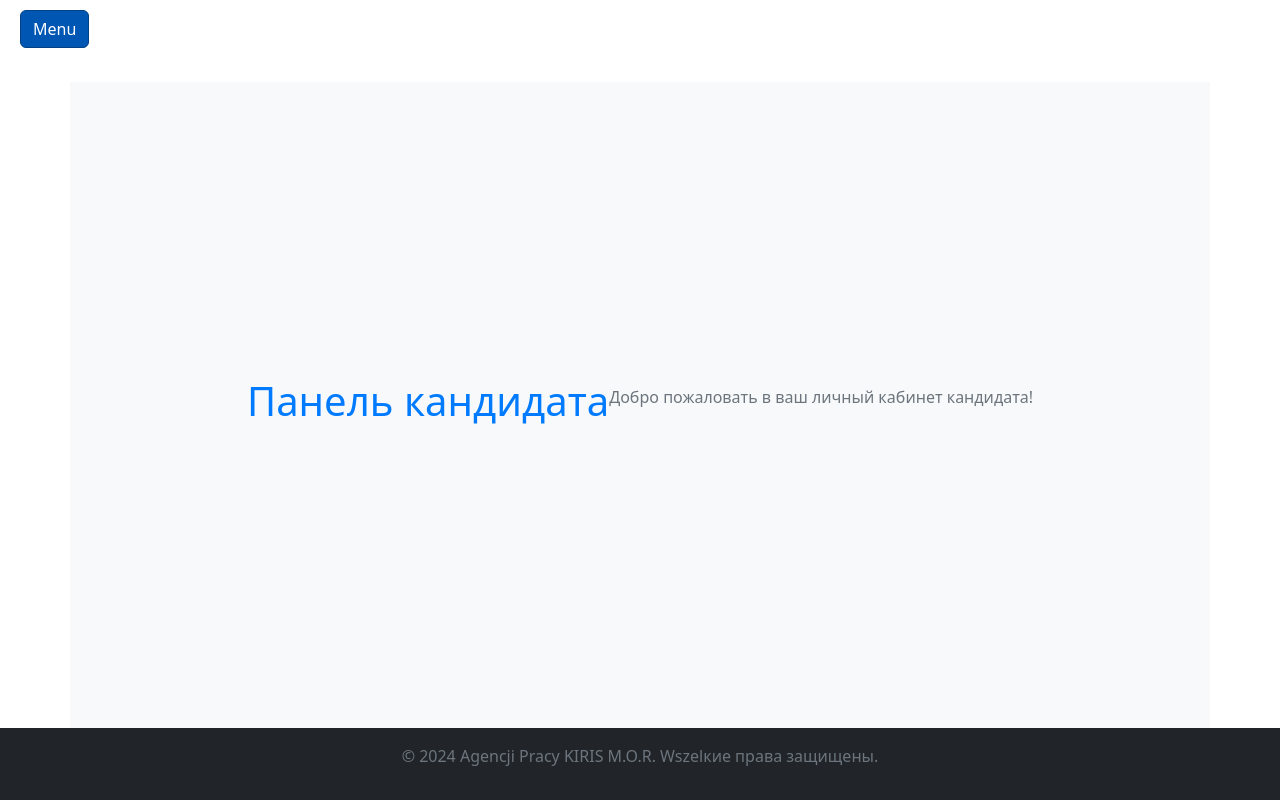
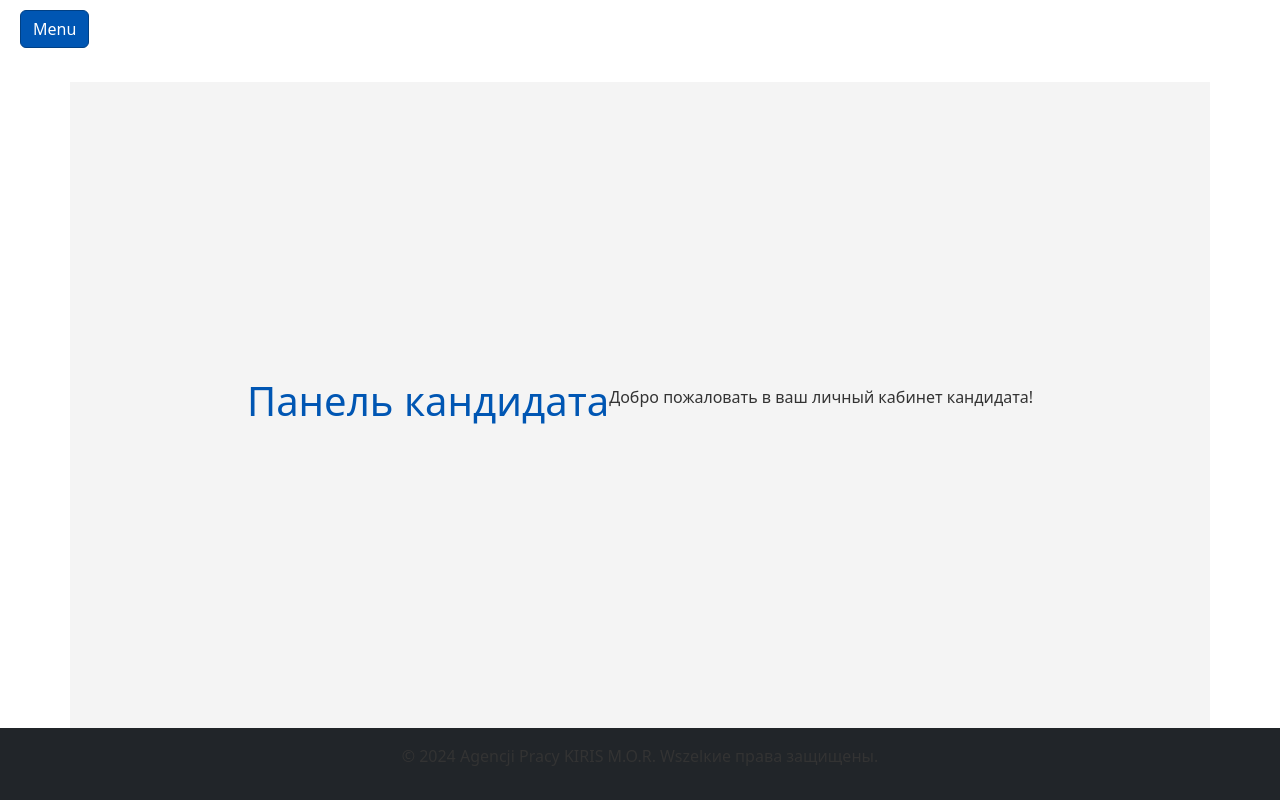
Before and after one commit to OleksandrKiris/Aplikacja-internetowa-do-rekrutacji, a Django app: template templates/dashboard/candidate_dashboard.html in a window 1280 px wide. Run offline with Django 5.2, Linux system fonts and the light colour scheme; the template is opened without the code that fills it, so the values that code supplies are empty.

Commit message:
Ulepszenie stylów CSS zgodnie z wymaganiami, dodanie dostosowanych kolorów z pliku colors.css

```diff
--- a/requests/models.py
+++ b/requests/models.py
@@ -1,5 +1,6 @@
 from django.db import models
 from django.conf import settings
+
 
 class JobRequest(models.Model):
     class RequestStatus(models.TextChoices):
--- a/static/css/accounts.css
+++ b/static/css/accounts.css
@@ -1,3 +1,5 @@
+@import url('colors.css');
+
 /* Общие стили для документа */
 html, body {
     height: 100%; /* Устанавливаем высоту всей страницы */
@@ -11,33 +13,33 @@
 
 /* Стили для шапки */
 header {
-    background-color: transparent; /* Делаем фон прозрачным */
+    background-color: var(--header-bg-color); /* Используем переменную для цвета фона */
     padding: 10px 20px;
 }
 
 /* Стилизация кнопки меню */
 .btn-primary {
-    background-color: #0056b3;
+    background-color: var(--primary-color); /* Используем переменную для основного цвета */
     border-color: #004085;
 }
 
 /* Стили для бокового меню (offcanvas) */
 .offcanvas-header {
-    background-color: #0056b3;
+    background-color: var(--primary-color); /* Используем переменную для основного цвета */
     color: white;
 }
 
 .offcanvas-body {
-    background-color: #e9ecef;
+    background-color: var(--background-color); /* Используем переменную для цвета фона */
 }
 
 .nav-link {
-    color: #007bff;
+    color: var(--text-color); /* Используем переменную для цвета текста */
     transition: color 0.3s ease;
 }
 
 .nav-link:hover {
-    color: #0056b3;
+    color: var(--primary-color); /* Используем переменную для основного цвета при наведении */
 }
 
 /* Адаптивность для малых экранов */
@@ -60,21 +62,21 @@
 /* Стили для основного содержимого */
 main {
     padding: 20px;
-    background-color: #f8f9fa; /* Светлый фон для контента */
+    background-color: var(--background-color); /* Используем переменную для цвета фона */
     flex: 1; /* Заставляет основное содержимое занимать все доступное пространство */
 }
 
 h1 {
-    color: #007bff;
+    color: var(--primary-color); /* Используем переменную для основного цвета заголовков */
 }
 
 p {
-    color: #6c757d;
+    color: var(--text-color); /* Используем переменную для цвета текста */
 }
 
 /* Стили для футера */
 footer {
-    background-color: #343a40; /* Темный фон */
+    background-color: var(--footer-bg-color); /* Используем переменную для цвета фона */
     color: white;
     text-align: center;
     padding: 20px 0; /* Подушка сверху и снизу */
--- /dev/null
+++ b/static/css/colors.css
@@ -0,0 +1,8 @@
+:root {
+    --primary-color:#0056b3; /* Ярко-синий */
+    --secondary-color: #48c78e; /* Светло-зеленый */
+    --background-color: #f4f4f4; /* Светлый серый для фонов */
+    --text-color: #333333; /* Темно-серый для текста */
+    --header-bg-color: #ffffff; /* Белый для шапок */
+    --footer-bg-color: #eaeaea; /* Светло-серый для подвала */
+}
--- a/templates/dashboard/candidate_dashboard.html
+++ b/templates/dashboard/candidate_dashboard.html
@@ -21,6 +21,11 @@
                 <button type="button" class="btn-close text-reset" data-bs-dismiss="offcanvas" aria-label="Close"></button>
             </div>
             <div class="offcanvas-body">
+                <div class="logo mb-3">
+                    <a href="{% url 'home' %}">
+                        <img src="{% static 'images/logo.png' %}" alt="KIRIS M.O.R."  class="rounded-circle "/>
+                    </a>
+                </div>
                 <ul class="nav flex-column">
                     <li class="nav-item">
                             <form action="{% url 'accounts:logout' %}" method="post">
@@ -29,7 +34,7 @@
                             </form>
                     </li>
                     <li class="nav-item"><a href="{% url 'home' %}" class="nav-link">Главная</a></li>
-                    <li class="nav-item"><a href="{% url 'candidate_profile' %}" class="nav-link">Мой профиль</a></li>
+                    <li class="nav-item"><a href="{% url 'accounts:candidate_profile' %}" class="nav-link">Мой профиль</a></li>
                     <li class="nav-item"><a href="#" class="nav-link">Мои заявки</a></li>
                     <li class="nav-item"><a href="#" class="nav-link">Новости</a></li>
                 </ul>
--- a/templates/dashboard/client_dashboard.html
+++ b/templates/dashboard/client_dashboard.html
@@ -27,7 +27,7 @@
             <div class="offcanvas-body">
                 <div class="logo mb-3">
                     <a href="{% url 'home' %}">
-                        <img src="{% static 'images/logo.png' %}" alt="KIRIS M.O.R." />
+                        <img src="{% static 'images/logo.png' %}" alt="KIRIS M.O.R."  class="rounded-circle "/>
                     </a>
                 </div>
                 <ul class="nav flex-column">
--- a/templates/dashboard/recruiter_dashboard.html
+++ b/templates/dashboard/recruiter_dashboard.html
@@ -21,6 +21,11 @@
                 <h5 class="offcanvas-title" id="sidebarMenuLabelRecruiter">Меню рекрутера</h5>
                 <button type="button" class="btn-close text-reset" data-bs-dismiss="offcanvas" aria-label="Close"></button>
             </div>
+            <div class="logo mb-3">
+                    <a href="{% url 'home' %}">
+                        <img src="{% static 'images/logo.png' %}" alt="KIRIS M.O.R."  class="rounded-circle "/>
+                    </a>
+                </div>
             <div class="offcanvas-body">
                 <ul class="nav flex-column">
                     <li class="nav-item">
--- a/templates/home/base.html
+++ b/templates/home/base.html
@@ -13,7 +13,7 @@
     <header class="bg-dark text-white">
         <nav class="navbar navbar-expand-lg navbar-dark container">
             <a class="navbar-brand" href="{% url 'home' %}">
-                <img src="{% static 'images/logo.png' %}" alt="KIRIS M.O.R." style="height: 50px;">
+                <img src="{% static 'images/logo.png' %}" alt="KIRIS M.O.R." style="height: 50px;" class="rounded-circle ">
             </a>
             <button class="navbar-toggler" type="button" data-toggle="collapse" data-target="#navbarNav" aria-controls="navbarNav" aria-expanded="false" aria-label="Toggle navigation">
                 <span class="navbar-toggler-icon"></span>
--- a/templates/profiles/candidate_profile_detail.html
+++ b/templates/profiles/candidate_profile_detail.html
@@ -14,7 +14,7 @@
         <p><strong>Biografia:</strong> {{ profile.bio }}</p>
         <p><strong>Data urodzenia:</strong> {{ profile.date_of_birth }}</p>
         <p><strong>Umiejętności:</strong> {{ profile.skills }}</p>
-      <a href="{% url 'candidate_profile_edit' %}" class="btn btn-primary">Edytuj Profil</a>
+      <a href="{% url 'accounts:candidate_profile_edit' %}" class="btn btn-primary">Edytuj Profil</a>
     </div>
 </div>
 {% endblock %}
```
Also changed, not shown: static/css/style.css (+12 -8 lines).
